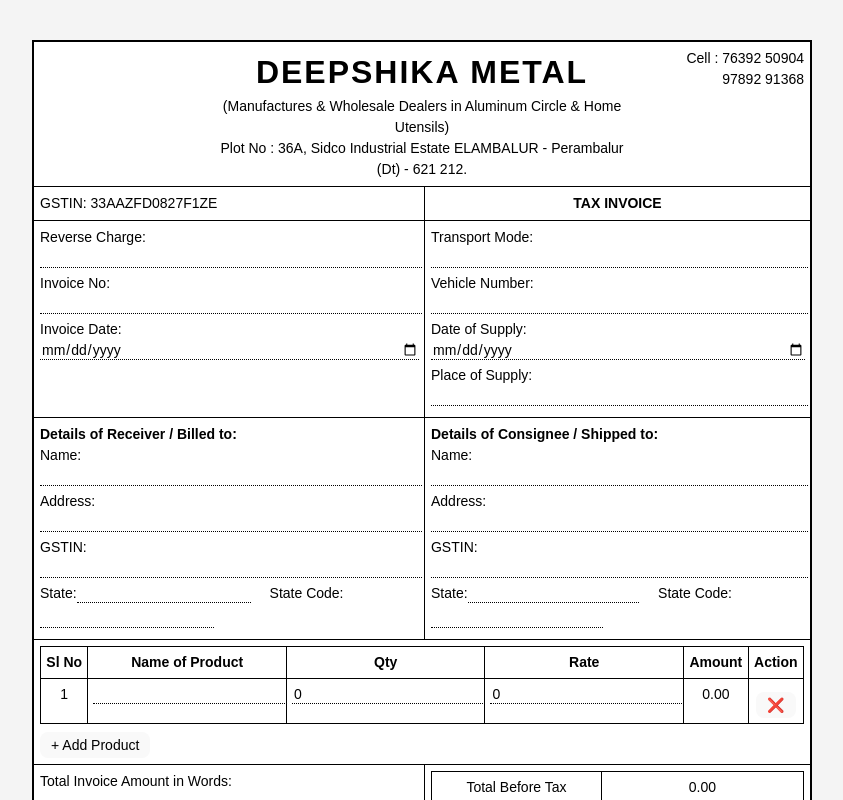
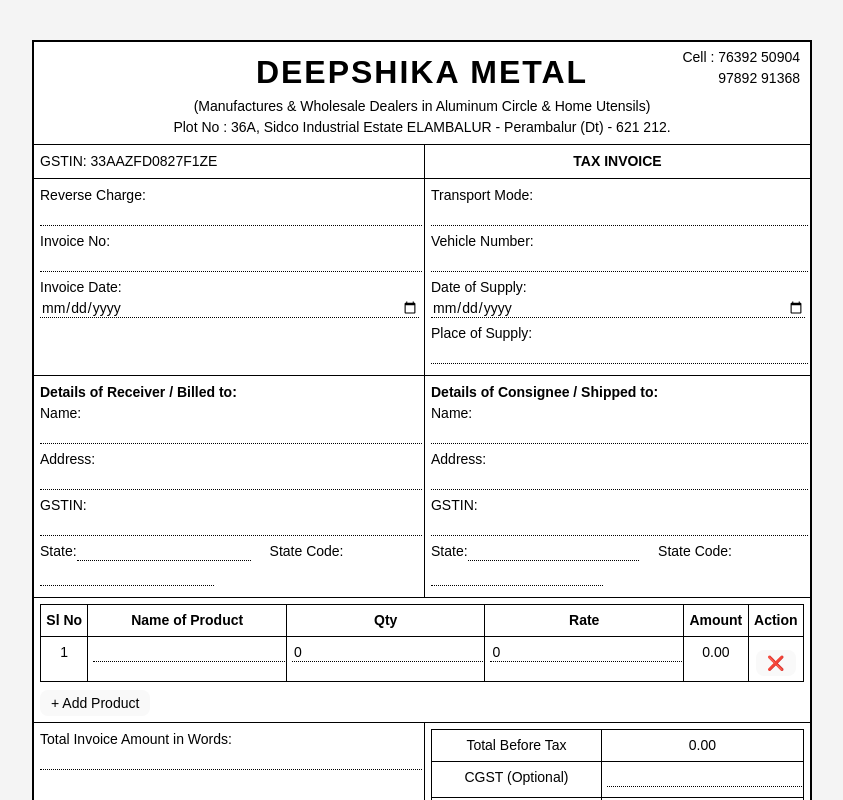
Before and after one commit to abul28/BillBook, a React (Vite) app: page / in a window 1280 px wide. Shown: the top 800 px of the page, without its empty margins (218-1061 px from the left). Built offline with nearby package versions, Linux system fonts and the light colour scheme.

Commit message:
Ui updated

```diff
--- a/src/components/InvoiceTemplate.jsx
+++ b/src/components/InvoiceTemplate.jsx
@@ -81,23 +81,12 @@ const InvoiceTemplate = forwardRef(({ data, setInvoiceData }, ref) => {
           {/* HEADER */}
           <tr>
             <td colSpan="2" className="header">
-  <div className="header-container">
-
-    <div className="header-left"></div>
-
-    <div className="header-center">
               <div className="company-name">DEEPSHIKA METAL</div>
               <div>(Manufactures & Wholesale Dealers in Aluminum Circle & Home Utensils)</div>
-      <div>
-        Plot No : 36A, Sidco Industrial Estate ELAMBALUR - Perambalur (Dt) - 621 212.
-      </div>
-    </div>
-
-    <div className="header-right">
+              <div>Plot No : 36A, Sidco Industrial Estate ELAMBALUR - Perambalur (Dt) - 621 212.</div>
+              <div className="right-align">
                 Cell : 76392 50904 <br />
                 97892 91368
-    </div>
-
               </div>
             </td>
           </tr>
--- a/src/styles/Invoice.css
+++ b/src/styles/Invoice.css
@@ -57,6 +57,7 @@ table {
 
 .header {
   text-align: center;
+  position: relative;
 }
 
 .company-name {
@@ -66,9 +67,10 @@ table {
 }
 
 .right-align {
+  position: absolute;
+  top: 5px;
+  right: 10px;
   text-align: right;
-  font-size: 14px;
-  margin-top: 5px;
 }
 
 .center {
@@ -100,52 +102,6 @@ table {
   padding-bottom: 10px;
 }
 
-.header-top {
-  display: flex;
-  justify-content: space-between;
-  align-items: flex-start;
-  flex-wrap: wrap;
-}
-
-.company-block {
-  flex: 1;
-  text-align: center;
-}
-
-.contact-block {
-  text-align: right;
-  font-size: 14px;
-}
-
-.header {
-  padding: 10px;
-}
-
-.header-container {
-  display: flex;
-  align-items: flex-start;
-}
-
-.header-left,
-.header-right {
-  width: 180px; /* fixed space */
-}
-
-.header-center {
-  flex: 1;
-  text-align: center;
-}
-
-.header-right {
-  text-align: right;
-  font-size: 14px;
-}
-
-.company-name {
-  font-size: 32px;
-  font-weight: bold;
-  letter-spacing: 2px;
-}
 /* ================== INPUT STYLING ================== */
 
 .dotted-input {
```
Lines whose indentation alone changed are shown as unchanged.
